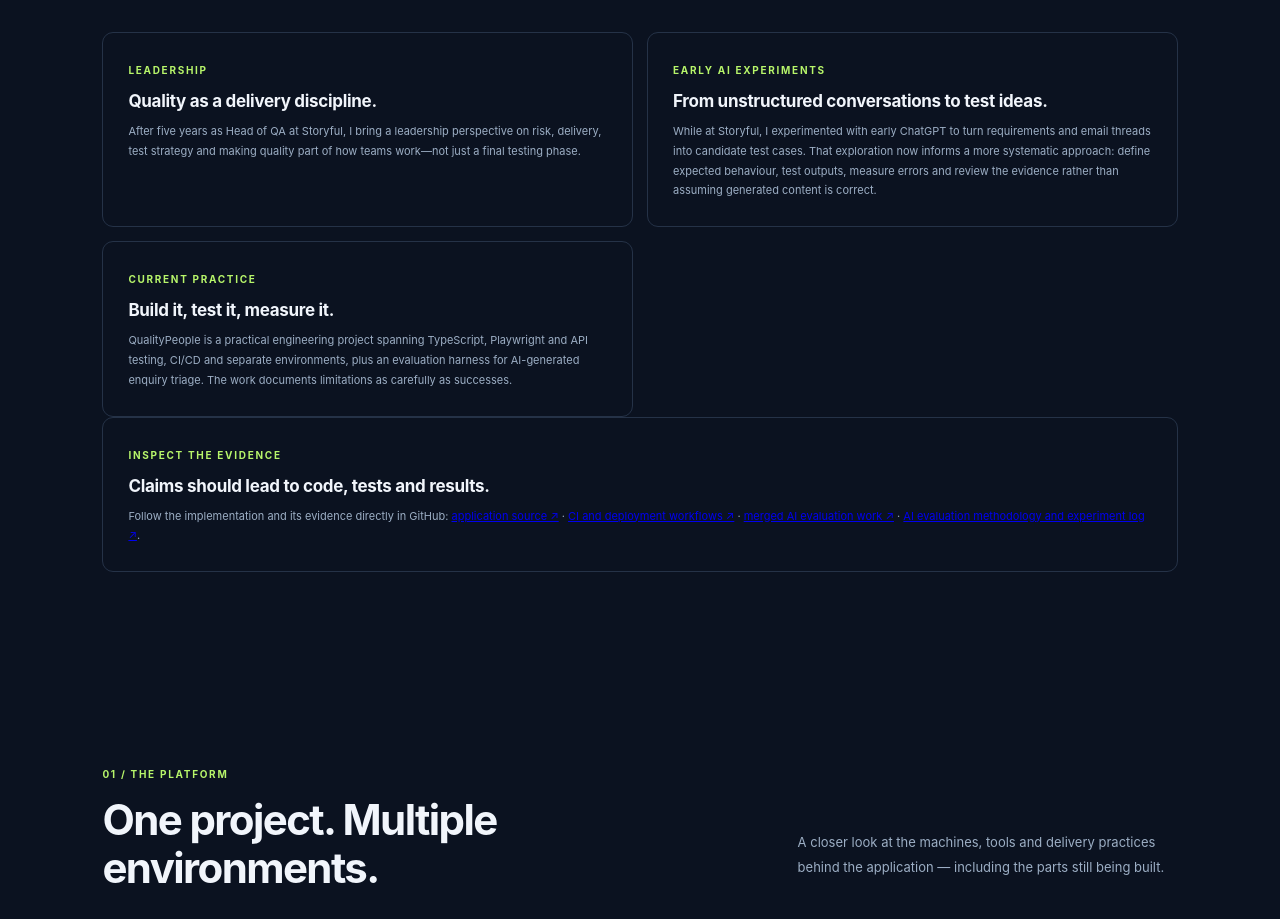
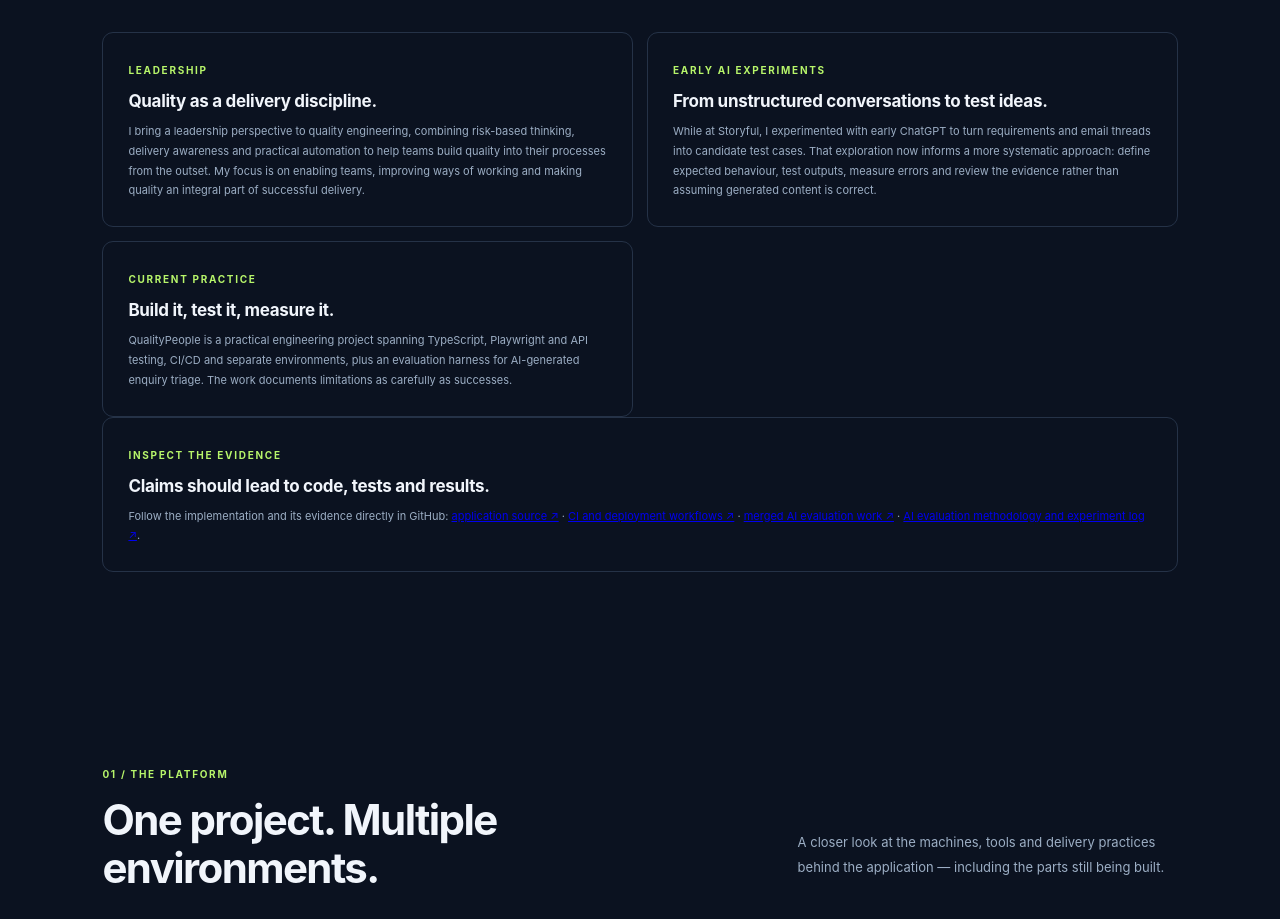
Before and after one commit to Floodzie2/qualitypeople-portfolio, a React (Vite) app: page / in a window 1280 px wide. Shown: the part 1054-1973 px from the top of the page. Built offline with nearby package versions, Linux system fonts and the light colour scheme.

Commit message:
Refine portfolio leadership statement

```diff
--- a/src/App.tsx
+++ b/src/App.tsx
@@ -213,9 +213,11 @@ function App() {
               <span className="eyebrow">LEADERSHIP</span>
               <h3>Quality as a delivery discipline.</h3>
               <p>
-                After five years as Head of QA at Storyful, I bring a leadership
-                perspective on risk, delivery, test strategy and making quality
-                part of how teams work—not just a final testing phase.
+                I bring a leadership perspective to quality engineering, combining
+                risk-based thinking, delivery awareness and practical automation
+                to help teams build quality into their processes from the outset.
+                My focus is on enabling teams, improving ways of working and
+                making quality an integral part of successful delivery.
               </p>
             </article>
             <article className="architecture-note">
```
